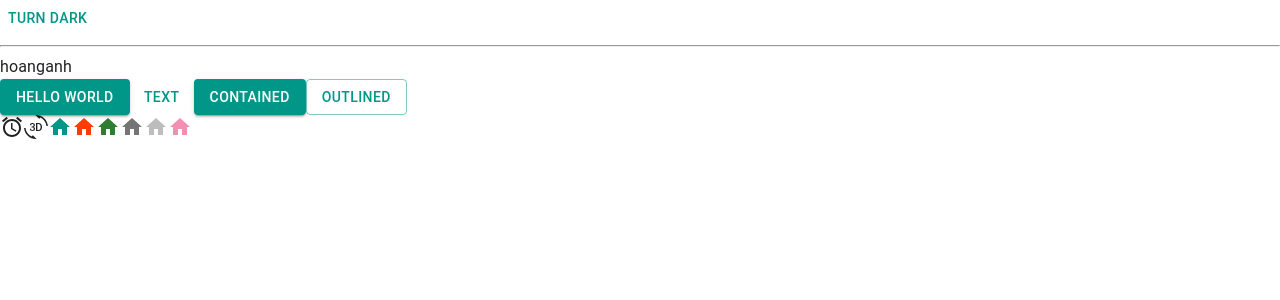
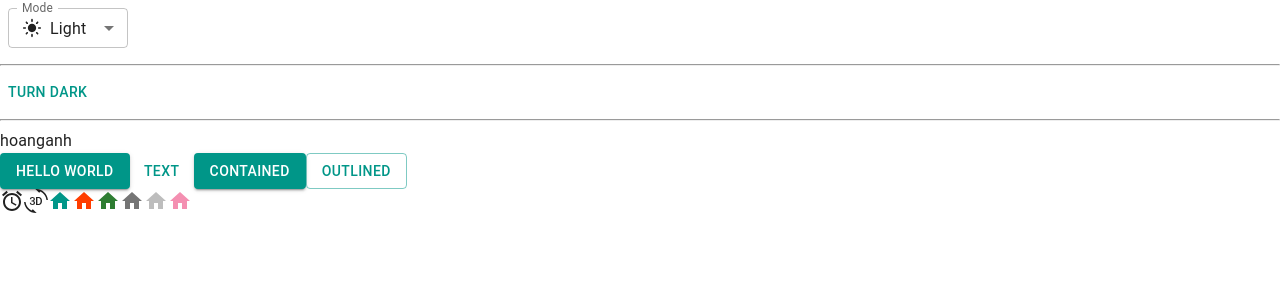
Before and after one commit to tlhoanganh1003/trello-web, a React (Vite) app: page / in a window 1280 px wide. Shown: the top 300 px of the page. Built offline with nearby package versions, Linux system fonts and the light colour scheme.

Commit message:
add dark light mode

```diff
--- a/src/App.jsx
+++ b/src/App.jsx
@@ -3,9 +3,55 @@
 import ThreeDRotation from '@mui/icons-material/ThreeDRotation'
 import HomeIcon from '@mui/icons-material/Home'
 import { pink } from '@mui/material/colors'
-
 import { useColorScheme } from '@mui/material/styles'
 
+import InputLabel from '@mui/material/InputLabel'
+import MenuItem from '@mui/material/MenuItem'
+import FormControl from '@mui/material/FormControl'
+import Select from '@mui/material/Select'
+import Box from '@mui/system/Box';
+import LightModeIcon from '@mui/icons-material/LightMode'
+import DarkModeOutLinedIcon from '@mui/icons-material/DarkModeOutlined'
+import SettingsBrightnessIcon from '@mui/icons-material/SettingsBrightness'
+function ModeSelect() {
+  const { mode, setMode } = useColorScheme()
+  const handleChange = (event) => {
+    const selectedMode = event.target.value
+    //setAge(event.target.value)
+    setMode(selectedMode)
+  }
+
+  return (
+    <FormControl sx={{ m: 1, minWidth: 120 }} size="small">
+      <InputLabel id="label-select-dark-light-mode">Mode</InputLabel>
+      <Select
+        labelId="label-select-dark-light-mode"
+        id="select-dark-light-mode"
+        value={mode}
+        label="Mode"
+        onChange={handleChange}
+      >
+        <MenuItem value="light">
+          <div style={{display:'flex', alignItems: 'center', gap: '8px' }}>
+            <LightModeIcon fontSize='small'/> Light
+          </div>
+        </MenuItem>
+
+        <MenuItem value="dark">
+        <Box sx={{display:'flex', alignItems: 'center', gap: 1}}>
+          <DarkModeOutLinedIcon fontSize='small'/> Dark
+          </Box>
+        </MenuItem>
+
+        <MenuItem value="system">
+        <Box sx={{display:'flex', alignItems: 'center', gap: 1}}>
+          <SettingsBrightnessIcon fontSize='small'/> System
+          </Box>
+        </MenuItem>
+      </Select>
+    </FormControl>
+  )
+}
 function ModeToggle() {
   const { mode, setMode } = useColorScheme()
   return (
@@ -23,6 +69,8 @@
 
   return (
     <>
+      <ModeSelect />
+      <hr />
       <ModeToggle/>
       <hr />
       <div>hoanganh</div>
```
